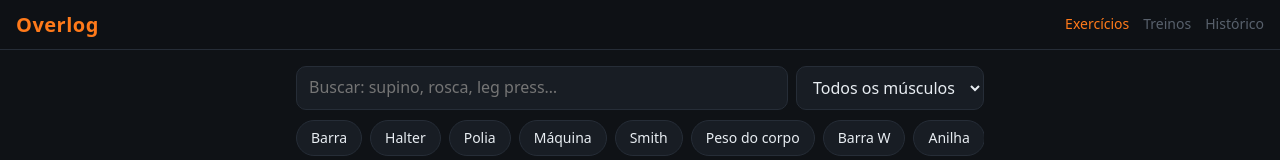
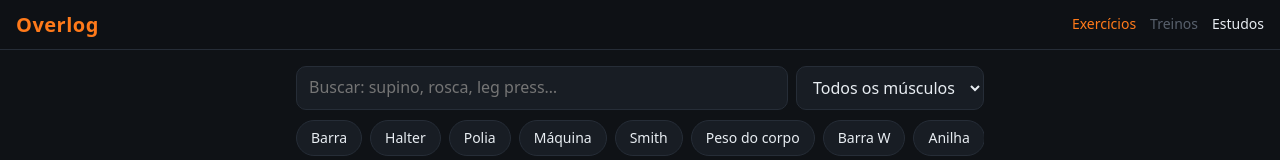
Before and after one commit to ViniciuscLemos/carga, a React (Vite) app: page / in a window 1280 px wide. Shown: the top 160 px of the page. Built offline with nearby package versions, Linux system fonts and the light colour scheme.

Commit message:
studies tab: the research behind the app, in portuguese, with links to the papers

```diff
--- a/src/App.tsx
+++ b/src/App.tsx
@@ -1,6 +1,7 @@
 import { useEffect, useState } from 'react';
 import { ExerciseDetail } from './components/ExerciseDetail';
 import { Library } from './components/Library';
+import { Studies } from './components/Studies';
 import type { Filters } from './lib/exercises';
 
 // a hash router is enough here and works the same installed or in a tab
@@ -22,19 +23,22 @@ export default function App() {
   // kept here so going back from an exercise keeps the search
   const [filters, setFilters] = useState<Filters>({ text: '', equipment: null, muscle: null });
   const exercise = route.match(/^exercicio\/(.+)$/);
+  const studies = route === 'estudos';
 
   return (
     <>
       <header className="top">
         <a href="#/" className="logo">Overlog</a>
         <nav>
-          <a href="#/" aria-current={exercise ? undefined : 'page'}>Exercícios</a>
+          <a href="#/" aria-current={exercise || studies ? undefined : 'page'}>Exercícios</a>
           <span className="soon" title="Na próxima etapa">Treinos</span>
-          <span className="soon" title="Na próxima etapa">Histórico</span>
+          <a href="#/estudos" aria-current={studies ? 'page' : undefined}>Estudos</a>
         </nav>
       </header>
       <main>
-        {exercise ? (
+        {studies ? (
+          <Studies />
+        ) : exercise ? (
           <ExerciseDetail id={decodeURIComponent(exercise[1])} />
         ) : (
           <Library filters={filters} onFilters={setFilters} />
--- /dev/null
+++ b/src/components/Studies.tsx
@@ -0,0 +1,38 @@
+import { STUDIES } from '../data/studies';
+
+export function Studies() {
+  // grouped by topic, in the order the topics first show up in the list
+  const topics = [...new Set(STUDIES.map((s) => s.topic))];
+
+  return (
+    <section className="studies">
+      <h2>Estudos</h2>
+      <p className="intro">
+        O que faz o músculo crescer não é segredo de academia: está em pesquisa publicada. Aqui ficam os
+        estudos por trás do app, resumidos em português, com o link para o original. Vale ler.
+      </p>
+      <p className="muted small">
+        <strong>Meta-análise</strong> junta os resultados de vários estudos sobre o mesmo tema, por isso pesa mais que
+        um estudo sozinho. Os resumos simplificam: a conclusão completa está no artigo.
+      </p>
+
+      {topics.map((topic) => (
+        <div key={topic}>
+          <h3>{topic}</h3>
+          {STUDIES.filter((s) => s.topic === topic).map((s) => (
+            <article key={s.doi} className="study">
+              <p className="takeaway">{s.takeaway}</p>
+              <p>{s.summary}</p>
+              <p className="cite">
+                {s.authors} ({s.year}). <em>{s.title}</em>. {s.journal}.
+              </p>
+              <a className="read" href={`https://doi.org/${s.doi}`} target="_blank" rel="noopener noreferrer">
+                Ler o estudo ↗
+              </a>
+            </article>
+          ))}
+        </div>
+      ))}
+    </section>
+  );
+}
--- /dev/null
+++ b/src/data/studies.ts
@@ -0,0 +1,137 @@
+// The studies tab: short, plain summaries of the research behind the app, each with a link
+// to the paper so people read the real thing. Every DOI here was checked against Crossref.
+
+export interface Study {
+  topic: string;
+  takeaway: string; // "na prática", one line
+  summary: string;
+  authors: string;
+  year: number;
+  title: string; // original title, so it can be searched
+  journal: string;
+  doi: string;
+}
+
+export const STUDIES: Study[] = [
+  {
+    topic: 'Proximidade da falha',
+    takeaway: 'Quanto mais perto da falha a série termina, mais o músculo cresce.',
+    summary:
+      'Uma série de meta-regressões juntou dezenas de estudos e tratou as repetições na reserva (RIR) como uma dose. A hipertrofia aumentou conforme as séries terminavam mais perto da falha. Na força, essa relação não apareceu de forma clara.',
+    authors: 'Robinson et al.',
+    year: 2024,
+    title: 'Exploring the Dose-Response Relationship Between Estimated Resistance Training Proximity to Failure, Strength Gain, and Muscle Hypertrophy: A Series of Meta-Regressions',
+    journal: 'Sports Medicine',
+    doi: '10.1007/s40279-024-02069-2',
+  },
+  {
+    topic: 'Proximidade da falha',
+    takeaway: 'Chegar perto da falha importa; ir até ela em toda série não é obrigatório.',
+    summary:
+      'Revisão com meta-análise comparando treinar até a falha com parar um pouco antes. Com o volume igual, os ganhos de massa foram parecidos, o que sugere que deixar 1 ou 2 repetições na reserva já entrega quase tudo.',
+    authors: 'Refalo et al.',
+    year: 2022,
+    title: 'Influence of Resistance Training Proximity-to-Failure on Skeletal Muscle Hypertrophy: A Systematic Review with Meta-analysis',
+    journal: 'Sports Medicine',
+    doi: '10.1007/s40279-022-01784-y',
+  },
+  {
+    topic: 'Progressão',
+    takeaway: 'Subir a carga ou subir as repetições: os dois funcionam.',
+    summary:
+      'Um grupo progrediu aumentando a carga e o outro aumentando as repetições com a mesma carga, por 8 semanas. A hipertrofia foi parecida nos dois. A progressão pode vir de mais peso ou de mais repetições, desde que exista.',
+    authors: 'Plotkin et al.',
+    year: 2022,
+    title: 'Progressive overload without progressing load? The effects of load or repetition progression on muscular adaptations',
+    journal: 'PeerJ',
+    doi: '10.7717/peerj.14142',
+  },
+  {
+    topic: 'Carga e repetições',
+    takeaway: 'Carga leve ou pesada gera hipertrofia parecida, se a série for perto da falha.',
+    summary:
+      'Meta-análise comparando treinos com cargas baixas (mais repetições) e altas (menos repetições). O crescimento muscular foi parecido entre eles; a força máxima foi maior com cargas altas.',
+    authors: 'Schoenfeld et al.',
+    year: 2017,
+    title: 'Strength and Hypertrophy Adaptations Between Low- vs. High-Load Resistance Training: A Systematic Review and Meta-analysis',
+    journal: 'Journal of Strength and Conditioning Research',
+    doi: '10.1519/JSC.0000000000002200',
+  },
+  {
+    topic: 'Volume',
+    takeaway: 'Mais séries por semana tendem a dar mais resultado, até certo ponto.',
+    summary:
+      'Meta-análise sobre o número de séries por músculo por semana. Houve uma relação de dose e resposta: cada série a mais esteve ligada a um ganho um pouco maior, e 10 ou mais séries semanais superaram menos de 5.',
+    authors: 'Schoenfeld et al.',
+    year: 2016,
+    title: 'Dose-response relationship between weekly resistance training volume and increases in muscle mass: A systematic review and meta-analysis',
+    journal: 'Journal of Sports Sciences',
+    doi: '10.1080/02640414.2016.1210197',
+  },
+  {
+    topic: 'Frequência',
+    takeaway: 'Com o mesmo volume, treinar o músculo 1 ou 3 vezes por semana dá resultado parecido.',
+    summary:
+      'Revisão sobre quantas vezes por semana treinar cada músculo. Quando o volume total era igual, a frequência não fez diferença relevante. Ela serve para dividir o volume em sessões que você consegue fazer bem.',
+    authors: 'Schoenfeld et al.',
+    year: 2018,
+    title: 'How many times per week should a muscle be trained to maximize muscle hypertrophy? A systematic review and meta-analysis of studies examining the effects of resistance training frequency',
+    journal: 'Journal of Sports Sciences',
+    doi: '10.1080/02640414.2018.1555906',
+  },
+  {
+    topic: 'Frequência',
+    takeaway: 'Treinar cada músculo pelo menos 2 vezes por semana foi melhor que 1.',
+    summary:
+      'Meta-análise anterior à de cima, sem igualar o volume. Treinar um músculo duas vezes por semana gerou mais hipertrofia que uma vez, em boa parte porque somava mais séries na semana.',
+    authors: 'Schoenfeld et al.',
+    year: 2016,
+    title: 'Effects of Resistance Training Frequency on Measures of Muscle Hypertrophy: A Systematic Review and Meta-Analysis',
+    journal: 'Sports Medicine',
+    doi: '10.1007/s40279-016-0543-8',
+  },
+  {
+    topic: 'Descanso',
+    takeaway: 'Descansar uns 3 minutos entre séries rendeu mais que 1 minuto.',
+    summary:
+      'Homens treinados fizeram o mesmo treino com 1 ou 3 minutos de descanso por 8 semanas. O grupo de 3 minutos ganhou mais força e mais massa, provavelmente por conseguir manter mais repetições nas séries seguintes.',
+    authors: 'Schoenfeld et al.',
+    year: 2016,
+    title: 'Longer Interset Rest Periods Enhance Muscle Strength and Hypertrophy in Resistance-Trained Men',
+    journal: 'Journal of Strength and Conditioning Research',
+    doi: '10.1519/JSC.0000000000001272',
+  },
+  {
+    topic: 'Músculo alongado',
+    takeaway: 'Exercícios que trabalham o músculo esticado tendem a dar mais hipertrofia.',
+    summary:
+      'Comparou a flexora sentada (posterior de coxa mais alongado) com a flexora deitada. A sentada gerou mais crescimento do posterior de coxa, um dos estudos que levaram à ideia de priorizar o músculo em posição alongada.',
+    authors: 'Maeo et al.',
+    year: 2020,
+    title: 'Greater Hamstrings Muscle Hypertrophy but Similar Damage Protection after Training at Long versus Short Muscle Lengths',
+    journal: 'Medicine & Science in Sports & Exercise',
+    doi: '10.1249/MSS.0000000000002523',
+  },
+  {
+    topic: 'Músculo alongado',
+    takeaway: 'Repetições parciais na parte esticada do movimento funcionaram tão bem quanto completas.',
+    summary:
+      'Na cadeira extensora, fazer só a metade do movimento em que o quadríceps está alongado gerou ganhos iguais ou melhores que a amplitude completa, e melhores que parciais na parte encurtada.',
+    authors: 'Pedrosa et al.',
+    year: 2021,
+    title: 'Partial range of motion training elicits favorable improvements in muscular adaptations when carried out at long muscle lengths',
+    journal: 'European Journal of Sport Science',
+    doi: '10.1080/17461391.2021.1927199',
+  },
+  {
+    topic: 'Proteína',
+    takeaway: 'Até cerca de 1,6 g de proteína por kg por dia, mais proteína ajudou a ganhar massa.',
+    summary:
+      'Meta-análise com 49 estudos sobre suplementar proteína junto com o treino. A proteína aumentou os ganhos de massa e força, e o benefício parou de crescer por volta de 1,6 g por kg de peso por dia.',
+    authors: 'Morton et al.',
+    year: 2017,
+    title: 'A systematic review, meta-analysis and meta-regression of the effect of protein supplementation on resistance training-induced gains in muscle mass and strength in healthy adults',
+    journal: 'British Journal of Sports Medicine',
+    doi: '10.1136/bjsports-2017-097608',
+  },
+];
--- a/src/index.css
+++ b/src/index.css
@@ -80,6 +80,16 @@ main { max-width: 720px; margin: 0 auto; padding: 12px 16px 48px; }
 .steps { padding-left: 20px; color: #cfd7e0; }
 .steps li { margin-bottom: 8px; }
 
+.studies h2 { margin: 8px 0 6px; font-size: 24px; }
+.studies h3 { margin: 22px 0 8px; font-size: 15px; color: var(--accent); text-transform: uppercase; letter-spacing: 0.6px; }
+.intro { margin: 0 0 8px; }
+.small { font-size: 13px; }
+.study { background: var(--card); border: 1px solid var(--line); border-radius: 12px; padding: 14px; margin-bottom: 10px; }
+.study p { margin: 0 0 8px; }
+.takeaway { font-weight: 700; }
+.cite { color: var(--muted); font-size: 13px; }
+.read { color: var(--accent); text-decoration: none; font-weight: 600; font-size: 14px; }
+
 .credits { text-align: center; color: var(--muted); font-size: 12px; padding: 0 16px 32px; }
 
 :focus-visible { outline: 2px solid var(--accent); outline-offset: 2px; }
```
Also changed, not shown: 2 other files (tests, documents, lock files or other folders).
